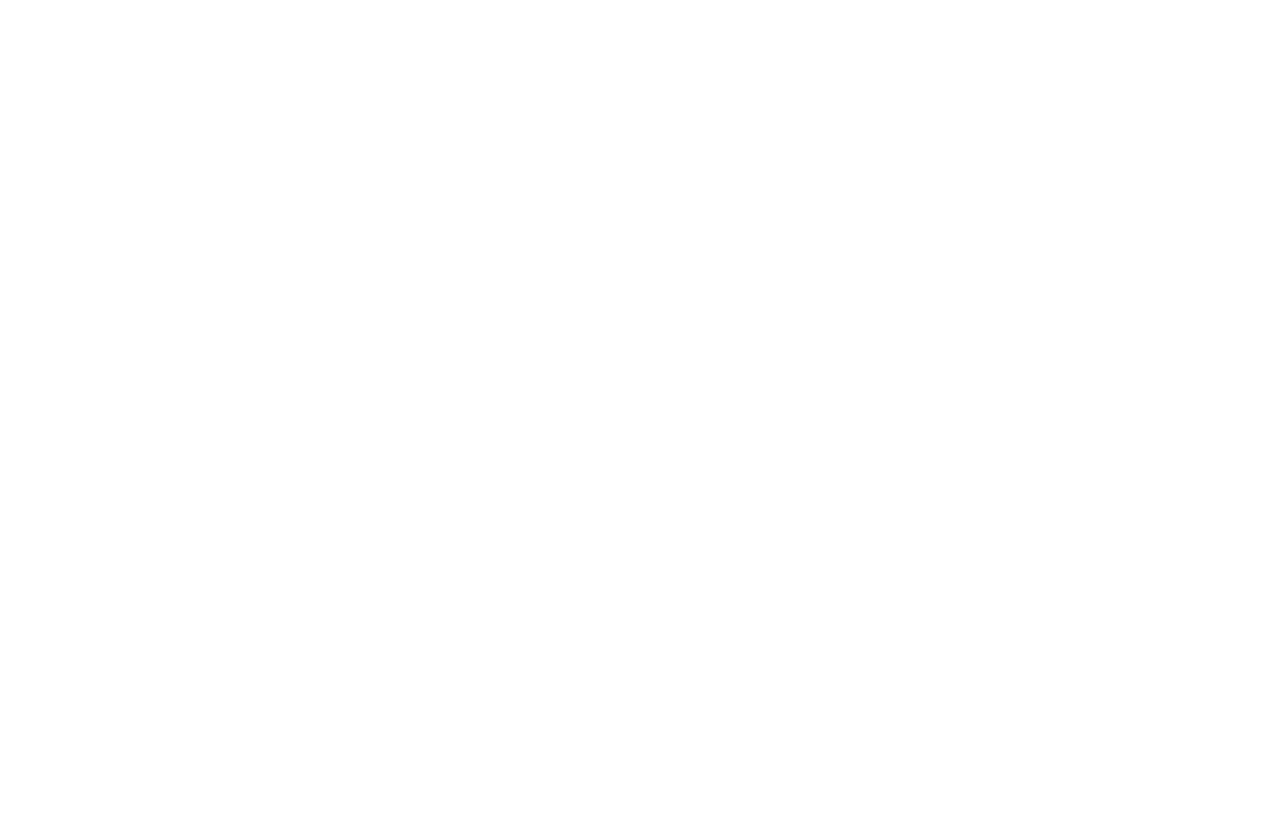
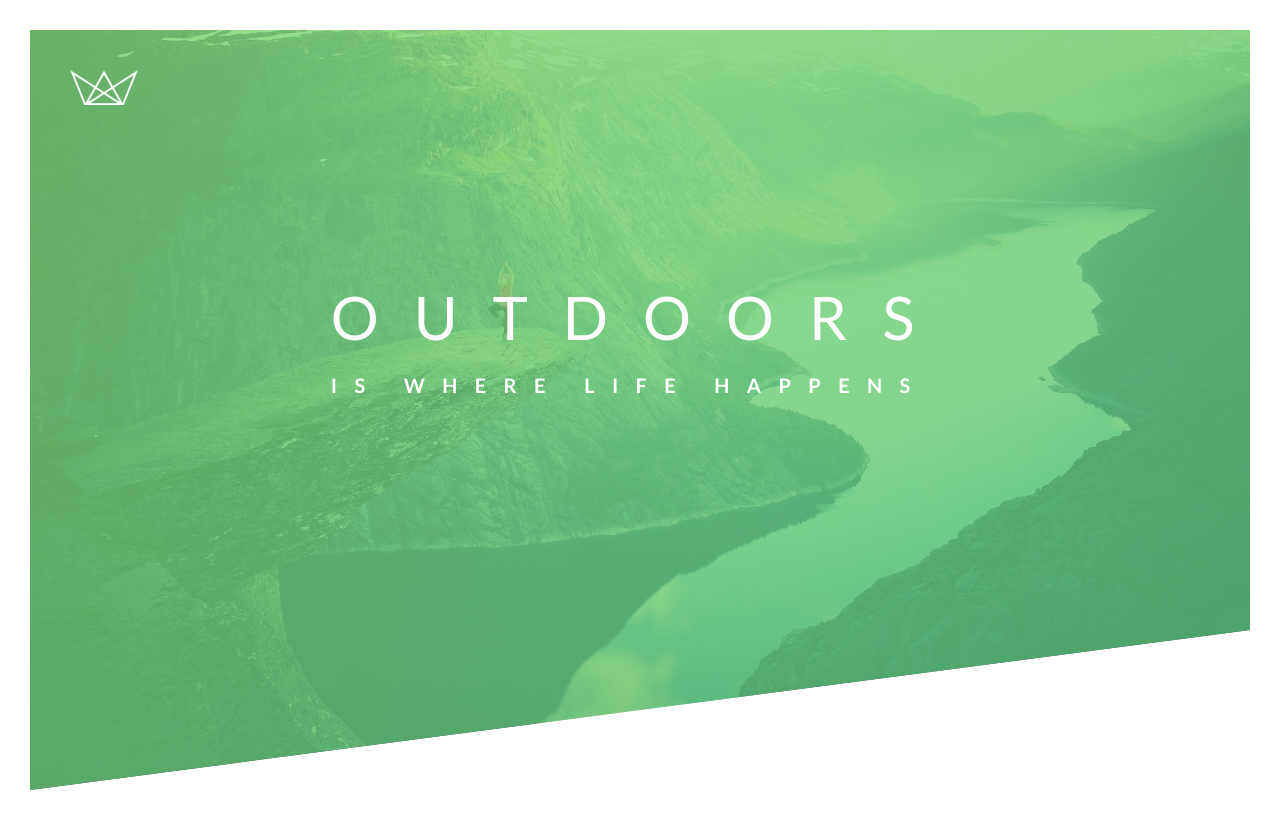
Before and after one commit to YouheiNozaki/CSSAnimation, a plain HTML site: page Natours/starter/index.html in a window 1280 px wide. Drawn offline with Linux system fonts and the light colour scheme; files that its build step writes are made by us from their sources.

Commit message:
headerを作成

```diff
--- a/Natours/starter/css/style.css
+++ b/Natours/starter/css/style.css
@@ -6,3 +6,103 @@ Medium green: #55c57a
 Dark green: #28b485
 
 */
+
+* {
+  margin: 0;
+  padding: 0;
+  box-sizing: border-box;
+}
+
+body {
+  font-family: 'Lato', sans-serif;
+  font-weight: 400;
+  font-size: 16px;
+  line-height: 1.7;
+  color: #777;
+  padding: 30px;
+}
+
+.header {
+  height: 95vh;
+  background-image: linear-gradient(
+      to right bottom,
+      rgba(127, 213, 112, 0.8),
+      rgba(85, 197, 122, 0.8)
+    ),
+    url(../img/hero.jpg);
+  background-size: cover;
+  background-position: top;
+  position: relative;
+  clip-path: polygon(0 0, 100% 0, 100% 75vh, 0 100%);
+}
+
+.logo-box {
+  position: absolute;
+  top: 40px;
+  left: 40px;
+}
+
+.logo {
+  height: 35px;
+}
+
+.text-box {
+  position: absolute;
+  top: 40%;
+  left: 50%;
+  transform: translate(-50%, -50%);
+}
+
+.heading-primary {
+  color: #fff;
+  text-transform: uppercase;
+
+  backface-visibility: hidden;
+}
+
+.heading-primary-main {
+  display: block;
+  font-size: 60px;
+  font-weight: 400;
+  letter-spacing: 35px;
+
+  animation-name: moveInLeft;
+  animation-duration: 1s;
+  animation-timing-function: ease-out;
+}
+
+.heading-primary-sub {
+  display: block;
+  font-size: 20px;
+  font-weight: 700;
+  letter-spacing: 17.4px;
+  animation: moveInRight 1s ease-out;
+}
+
+@keyframes moveInLeft {
+  0% {
+    opacity: 0;
+    transform: translateX(-100px);
+  }
+  80% {
+    transform: translateX(10px);
+  }
+  100% {
+    opacity: 1;
+    transform: translate(0);
+  }
+}
+
+@keyframes moveInRight {
+  0% {
+    opacity: 0;
+    transform: translateX(100px);
+  }
+  80% {
+    transform: translateX(-10px);
+  }
+  100% {
+    opacity: 1;
+    transform: translate(0);
+  }
+}
--- a/Natours/starter/index.html
+++ b/Natours/starter/index.html
@@ -1,19 +1,31 @@
 <!DOCTYPE html>
 <html lang="en">
-    <head>
-        <meta charset="UTF-8">
-        <meta name="viewport" content="width=device-width, initial-scale=1.0">
+  <head>
+    <meta charset="UTF-8" />
+    <meta name="viewport" content="width=device-width, initial-scale=1.0" />
 
-        <link href="https://fonts.googleapis.com/css?family=Lato:100,300,400,700,900" rel="stylesheet">
+    <link
+      href="https://fonts.googleapis.com/css?family=Lato:100,300,400,700,900"
+      rel="stylesheet"
+    />
 
-        <link rel="stylesheet" href="css/icon-font.css">
-        <link rel="stylesheet" href="css/style.css">
-        <link rel="shortcut icon" type="image/png" href="img/favicon.png">
+    <link rel="stylesheet" href="css/icon-font.css" />
+    <link rel="stylesheet" href="css/style.css" />
+    <link rel="shortcut icon" type="image/png" href="img/favicon.png" />
 
-        <title>Natours | Exciting tours for adventurous people</title>
-    </head>
-    <body>
-
-
-    </body>
+    <title>Natours | Exciting tours for adventurous people</title>
+  </head>
+  <body>
+    <header class="header">
+      <div class="logo-box">
+        <img src="img/logo-white.png" alt="Logo" class="logo" />
+      </div>
+      <div class="text-box">
+        <h1 class="heading-primary">
+          <span class="heading-primary-main">Outdoors</span>
+          <span class="heading-primary-sub">is where life happens</span>
+        </h1>
+      </div>
+    </header>
+  </body>
 </html>
```
Also changed, not shown: README.md.
